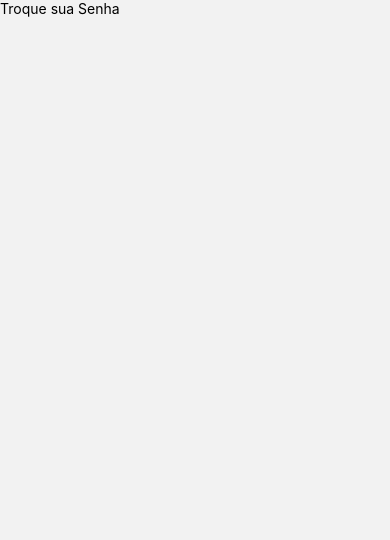
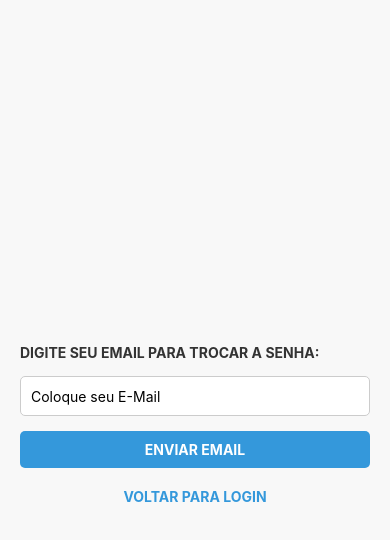
Before and after one commit to yJoaoFerreira/LFitness, a React Native app: screen /TrocarSenha in a window 390 px wide. Shown: the top 540 px of the page. Built offline with nearby package versions, Linux system fonts and the light colour scheme.

Commit message:
Day Two: Tela de trocar de senha funcional.

```diff
--- a/screens/ChangePassword.js
+++ b/screens/ChangePassword.js
@@ -1,6 +1,116 @@
-import React from 'react';
-import { Text } from 'react-native';
+import React, { useState } from 'react';
+import { View, Pressable, Text, TextInput, StyleSheet, ActivityIndicator } from 'react-native';
+import { getAuth, sendPasswordResetEmail } from "firebase/auth";
+import Firebase from '../firebaseConfig';
 
-const ChangePassword = () => <Text>Troque sua Senha</Text>;
+const ChangePassword = ({ navigation }) => {
+  const [email, setEmail] = useState('');
+  const [error, setError] = useState('');
+  const [successMessage, setSuccessMessage] = useState('');
+  const [loading, setLoading] = useState(false);
+
+  const handlePasswordReset = () => {
+    const auth = getAuth(Firebase);
+    setLoading(true);
+    setError('');
+    setSuccessMessage('');
+
+    sendPasswordResetEmail(auth, email)
+      .then(() => {
+        setLoading(false);
+        setSuccessMessage('Email de redefinição de senha enviado com sucesso!');
+      })
+      .catch((error) => {
+        setLoading(false);
+        setError(error.message);
+      });
+  };
+
+  return (
+    <View style={styles.container}>
+      {loading ? (
+        <ActivityIndicator size="large" color="#3498db" />
+      ) : (
+        <>
+          <Text style={styles.label}>Digite seu email para trocar a senha:</Text>
+          <TextInput
+            style={styles.formInput}
+            placeholder="Coloque seu E-Mail"
+            value={email}
+            onChangeText={setEmail}
+            autoCapitalize="none"
+            keyboardType="email-address"
+          />
+
+          {error ? <Text style={styles.errorText}>{error}</Text> : null}
+          {successMessage ? <Text style={styles.successText}>{successMessage}</Text> : null}
+
+          <Pressable style={styles.formButton} onPress={handlePasswordReset}>
+            <Text style={styles.buttonText}>Enviar Email</Text>
+          </Pressable>
+
+          <Pressable style={styles.subButton} onPress={() => navigation.replace('Login')}>
+            <Text style={styles.subButtonText}>Voltar para Login</Text>
+          </Pressable>
+        </>
+      )}
+    </View>
+  );
+};
+
+const styles = StyleSheet.create({
+  container: {
+    flex: 1,
+    justifyContent: 'center',
+    paddingHorizontal: 20,
+    backgroundColor: '#f8f8f8',
+  },
+  label: {
+    paddingVertical: 5,
+    fontWeight: '700',
+    textTransform: 'uppercase',
+    color: '#333',
+    marginBottom: 10,
+  },
+  formInput: {
+    height: 40,
+    borderColor: '#ccc',
+    borderWidth: 1,
+    borderRadius: 5,
+    paddingHorizontal: 10,
+    backgroundColor: '#fff',
+    marginBottom: 15,
+  },
+  formButton: {
+    backgroundColor: '#3498db',
+    padding: 10,
+    borderRadius: 5,
+    alignItems: 'center',
+  },
+  buttonText: {
+    color: '#fff',
+    fontWeight: '700',
+    textTransform: 'uppercase',
+  },
+  subButton: {
+    marginTop: 20,
+    alignItems: 'center',
+  },
+  subButtonText: {
+    fontWeight: '700',
+    textTransform: 'uppercase',
+    color: '#3498db',
+  },
+  errorText: {
+    color: 'red',
+    marginVertical: 10,
+    fontWeight: 'bold',
+  },
+  successText: {
+    color: 'green',
+    marginVertical: 10,
+    fontWeight: 'bold',
+  },
+});
 
 export default ChangePassword;
```
